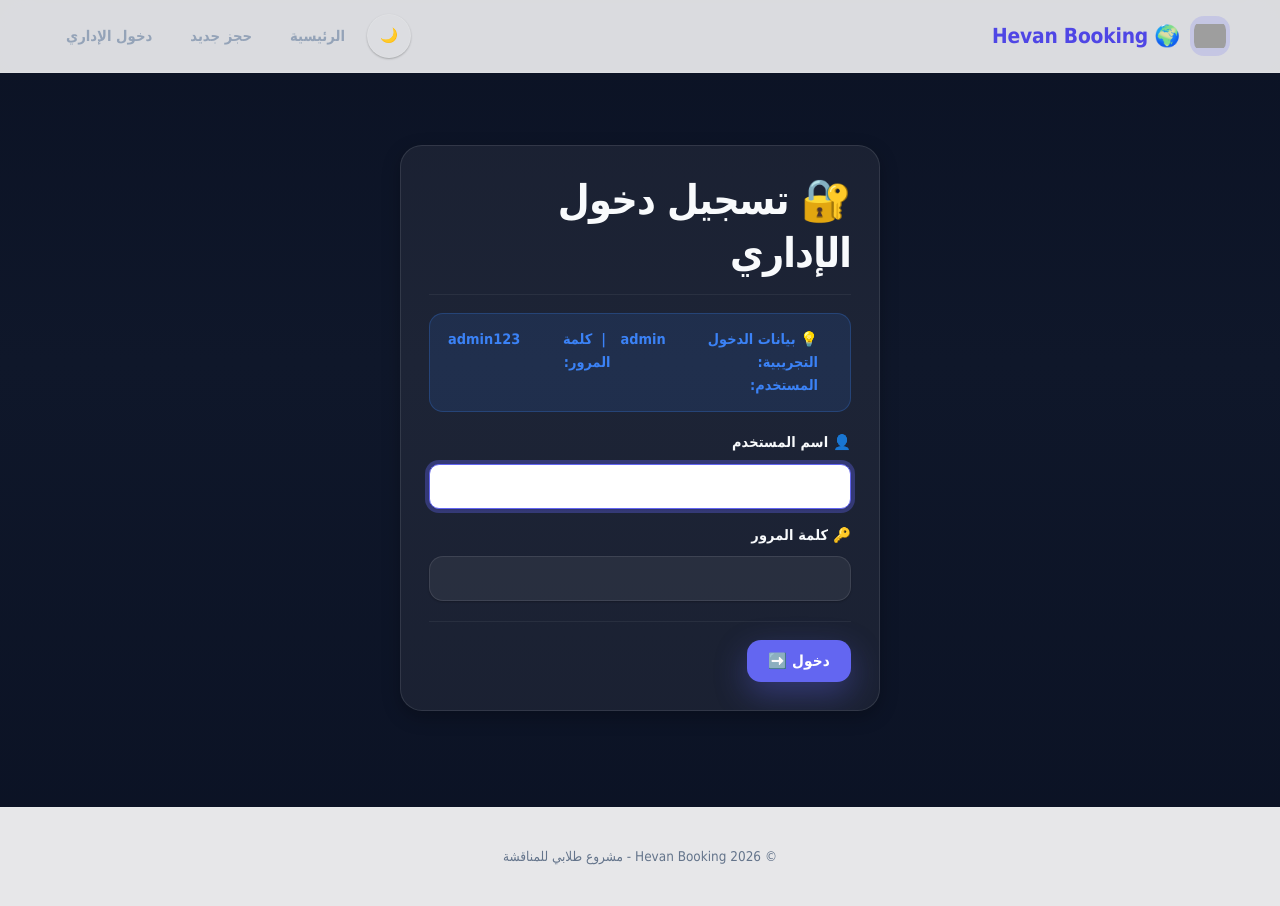
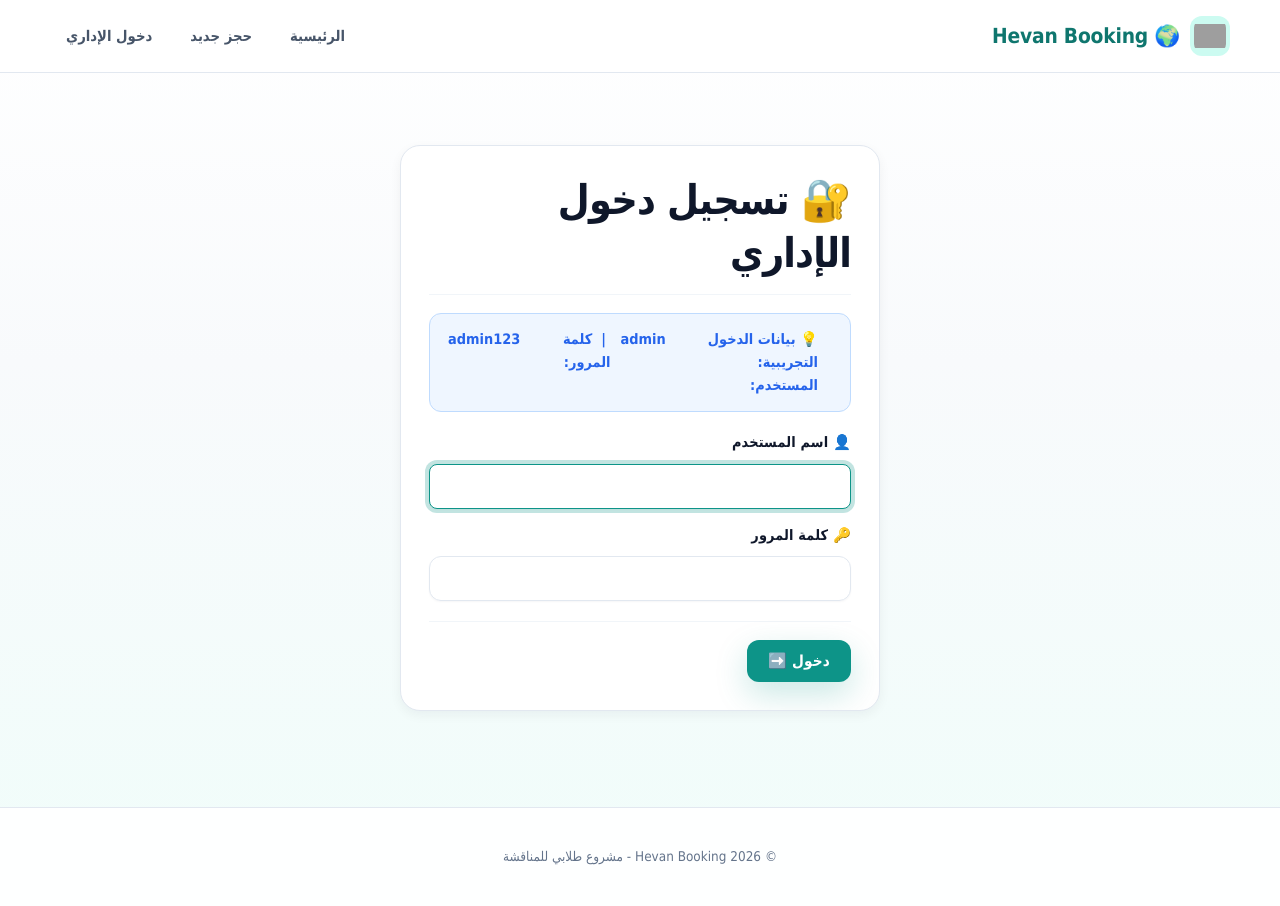
Before and after one commit to ALSUNNITECH/hevanbooking, a PHP site: page /login.php in a window 1280 px wide. Run offline with PHP 8.4, Linux system fonts and the light colour scheme; grey boxes are pictures that could not be loaded.

Commit message:
Revert "feat: add airline ticket dark theme design with airplane background, dark/light mode toggle"
This reverts commit 80f3dc5f1fb603794d88c51f3078cbcd8fc716c0.

```diff
--- a/assets/style.css
+++ b/assets/style.css
@@ -4,50 +4,50 @@
    =========================================== */
 
 :root {
-  /* Default: Airline dark theme to match reference */
-  --bg: #0f172a;
-  --bg-soft: #0b1224;
-  --bg-gradient: linear-gradient(180deg, #0b1224 0%, #0f172a 40%, #0b1224 100%);
-  --surface: rgba(255, 255, 255, 0.06);
-  --surface-alt: rgba(255, 255, 255, 0.04);
-  --text: #f8fafc;
-  --text-secondary: #94a3b8;
+  /* Palette */
+  --bg: #f8fafc;
+  --bg-soft: #f0fdfa;
+  --bg-gradient: linear-gradient(180deg, #ffffff 0%, #f8fafc 40%, #f0fdfa 100%);
+  --surface: #ffffff;
+  --surface-alt: #f8fafc;
+  --text: #0f172a;
+  --text-secondary: #475569;
   --muted: #64748b;
-  --primary: #6366f1; /* Indigo to match button */
-  --primary-dark: #4f46e5;
-  --primary-deeper: #3730a3;
-  --primary-light: rgba(99, 102, 241, 0.18);
-  --primary-glow: rgba(99, 102, 241, 0.35);
+  --primary: #0d9488;
+  --primary-dark: #0f766e;
+  --primary-deeper: #115e59;
+  --primary-light: #ccfbf1;
+  --primary-glow: rgba(13, 148, 136, 0.25);
   --accent: #f59e0b;
-  --accent-light: rgba(245, 158, 11, 0.18);
-  --border: rgba(255, 255, 255, 0.1);
-  --border-light: rgba(255, 255, 255, 0.06);
-  --danger: #ef4444;
-  --danger-bg: rgba(239, 68, 68, 0.12);
-  --danger-light: rgba(239, 68, 68, 0.25);
-  --warning: #eab308;
-  --warning-bg: rgba(234, 179, 8, 0.12);
-  --warning-light: rgba(234, 179, 8, 0.25);
-  --success: #22c55e;
-  --success-bg: rgba(34, 197, 94, 0.12);
-  --success-light: rgba(34, 197, 94, 0.25);
-  --info: #3b82f6;
-  --info-bg: rgba(59, 130, 246, 0.12);
-  --info-light: rgba(59, 130, 246, 0.25);
+  --accent-light: #fef3c7;
+  --border: #e2e8f0;
+  --border-light: #f1f5f9;
+  --danger: #dc2626;
+  --danger-bg: #fef2f2;
+  --danger-light: #fecaca;
+  --warning: #d97706;
+  --warning-bg: #fffbeb;
+  --warning-light: #fde68a;
+  --success: #16a34a;
+  --success-bg: #f0fdf4;
+  --success-light: #bbf7d0;
+  --info: #2563eb;
+  --info-bg: #eff6ff;
+  --info-light: #bfdbfe;
 
   /* Spacing & sizing */
-  --radius: 22px;
-  --radius-sm: 14px;
-  --radius-xs: 10px;
+  --radius: 20px;
+  --radius-sm: 12px;
+  --radius-xs: 8px;
   --radius-lg: 28px;
 
   /* Shadows */
-  --shadow-xs: 0 1px 2px rgba(0, 0, 0, 0.25);
-  --shadow-sm: 0 6px 18px rgba(0, 0, 0, 0.25);
-  --shadow: 0 14px 36px rgba(0, 0, 0, 0.35);
-  --shadow-lg: 0 22px 50px rgba(0, 0, 0, 0.45);
-  --shadow-primary: 0 12px 32px rgba(99, 102, 241, 0.35);
-  --shadow-accent: 0 12px 28px rgba(245, 158, 11, 0.25);
+  --shadow-xs: 0 1px 2px rgba(15, 23, 42, 0.04);
+  --shadow-sm: 0 4px 12px rgba(15, 23, 42, 0.05);
+  --shadow: 0 12px 32px rgba(15, 23, 42, 0.08);
+  --shadow-lg: 0 20px 48px rgba(15, 23, 42, 0.12);
+  --shadow-primary: 0 12px 32px rgba(13, 148, 136, 0.22);
+  --shadow-accent: 0 12px 28px rgba(245, 158, 11, 0.18);
 
   /* Typography */
   --font-ar: 'Tahoma', 'Segoe UI', 'Arial', system-ui, sans-serif;
@@ -1112,92 +1097,3 @@ tr:has(.btn.danger):hover { background: #fef2f2; }
 .stat-primary::before {
   background: linear-gradient(90deg, var(--primary), var(--accent));
 }
-
-/* ===========================================
-   Dark / Light Theme
-   =========================================== */
-[data-theme="dark"] {
-  --bg: #0b1220;
-  --bg-soft: #0f172a;
-  --bg-gradient: linear-gradient(180deg, #0b1220 0%, #0f172a 40%, #111827 100%);
-  --surface: #0f172a;
-  --surface-alt: #111827;
-  --text: #e6f1ff;
-  --text-secondary: #cdd6f4;
-  --muted: #a1acc2;
-  --primary: #2dd4bf;
-  --primary-dark: #14b8a6;
-  --primary-deeper: #0f766e;
-  --primary-light: #042f2e;
-  --primary-glow: rgba(45, 212, 191, 0.25);
-  --accent: #fbbf24;
-  --accent-light: #422006;
-  --border: #24324d;
-  --border-light: #1b2538;
-  --danger: #f87171;
-  --danger-bg: #271818;
-  --danger-light: #431818;
-  --warning: #fbbf24;
-  --warning-bg: #3a2b05;
-  --warning-light: #4d3608;
-  --success: #4ade80;
-  --success-bg: #0b2618;
-  --success-light: #133a22;
-  --info: #60a5fa;
-  --info-bg: #0c1e33;
-  --info-light: #142f4d;
-  --shadow-xs: 0 1px 2px rgba(0, 0, 0, 0.35);
-  --shadow-sm: 0 4px 12px rgba(0, 0, 0, 0.28);
-  --shadow: 0 12px 32px rgba(0, 0, 0, 0.35);
-  --shadow-lg: 0 20px 48px rgba(0, 0, 0, 0.45);
-  --shadow-primary: 0 12px 32px rgba(45, 212, 191, 0.18);
-  --shadow-accent: 0 12px 28px rgba(251, 191, 36, 0.18);
-}
-
-[data-theme="dark"] .topbar {
-  background: rgba(15, 23, 42, 0.85);
-  border-bottom-color: #24324d;
-}
-
-[data-theme="dark"] .hero {
-  background:
-    linear-gradient(160deg, rgba(15, 23, 42, 0.96) 0%, rgba(17, 24, 39, 0.95) 55%, rgba(11, 18, 32, 0.97) 100%);
-}
-
-[data-theme="dark"] tr:hover { background: #111827; }
-[data-theme="dark"] tr:has(.btn.danger):hover { background: #3b1010; }
-
-[data-theme="dark"] .btn.secondary {
-  background: #0f172a;
-  color: #e6f1ff;
-  border-color: #24324d;
-}
-[data-theme="dark"] .btn.secondary:hover { background: #111827; border-color: #334155; }
-
-[data-theme="dark"] input,
-[data-theme="dark"] select,
-[data-theme="dark"] textarea { background: #0f172a; border-color: #334155; color: #e6f1ff; }
-[data-theme="dark"] input:focus,
-[data-theme="dark"] select:focus,
-[data-theme="dark"] textarea:focus { background: #111827; }
-
-[data-theme="dark"] .footer { background: rgba(15, 23, 42, 0.92); }
-
-/* Theme toggle button */
-.theme-toggle {
-  display: inline-flex;
-  align-items: center;
-  gap: 6px;
-  padding: 9px 12px;
-  border-radius: 999px;
-  border: 1px solid var(--border);
-  background: var(--surface);
-  color: var(--text-secondary);
-  cursor: pointer;
-  font-family: inherit;
-  font-size: 0.9rem;
-  font-weight: 700;
-  box-shadow: var(--shadow-xs);
-  transition: transform .2s ease, background .2s ease, border-color .2s ease;
-}
-.theme-toggle:hover { transform: translateY(-1px); border-color: #cbd5e1; }
--- a/includes/footer.php
+++ b/includes/footer.php
@@ -6,30 +6,5 @@
   </div>
 </div>
 
-<script>
-(function(){
-  const key = 'hevan-theme';
-  const root = document.documentElement;
-  const btn = document.getElementById('themeToggle');
-
-  function apply(theme) {
-    root.setAttribute('data-theme', theme);
-    localStorage.setItem(key, theme);
-    if (btn) btn.textContent = theme === 'dark' ? '☀️' : '🌙';
-  }
-
-  const saved = localStorage.getItem(key);
-  const prefersDark = window.matchMedia('(prefers-color-scheme: dark)').matches;
-  apply((saved === 'light' || saved === 'dark') ? saved : (prefersDark ? 'dark' : 'light'));
-
-  if (btn) {
-    btn.addEventListener('click', function() {
-      const current = root.getAttribute('data-theme') === 'dark' ? 'light' : 'dark';
-      apply(current);
-    });
-  }
-})();
-</script>
-
 </body>
 </html>
--- a/includes/header.php
+++ b/includes/header.php
@@ -16,7 +16,6 @@
       🌍 Hevan Booking
     </a>
       <nav>
-        <button id="themeToggle" class="theme-toggle" type="button" aria-label="تبديل المظهر">🌙</button>
         <a href="<?= url('index.php') ?>">الرئيسية</a>
         <a href="<?= url('book.php') ?>">حجز جديد</a>
         <?php if (is_admin()): ?>
```
Also changed, not shown: other parts of assets/style.css (+42 -57 lines), index.php (+32 -20 lines), assets/airplane-bg.png (deleted), assets/gemini.google.png (renamed from assets/airplane-hero-banar.png).
